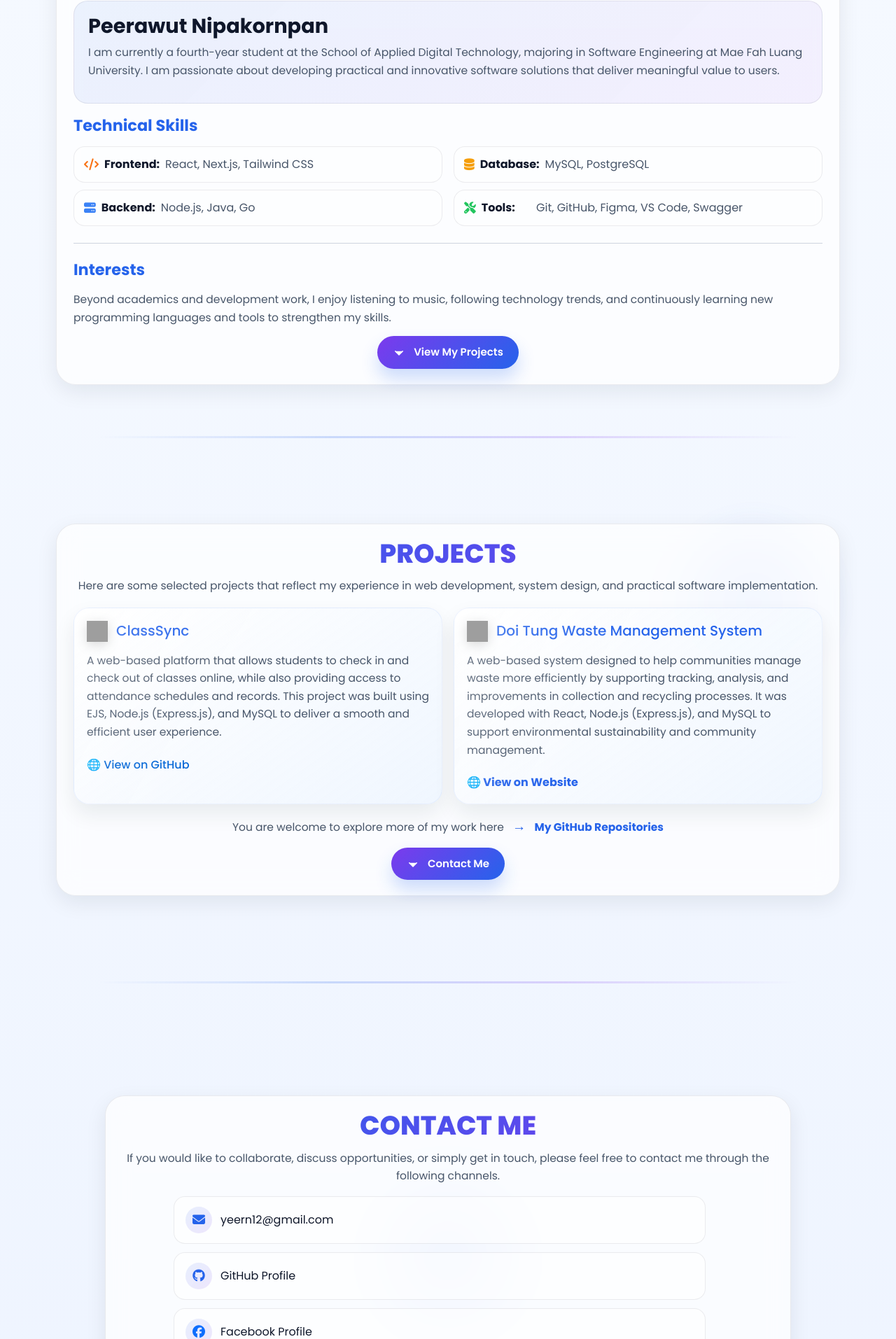
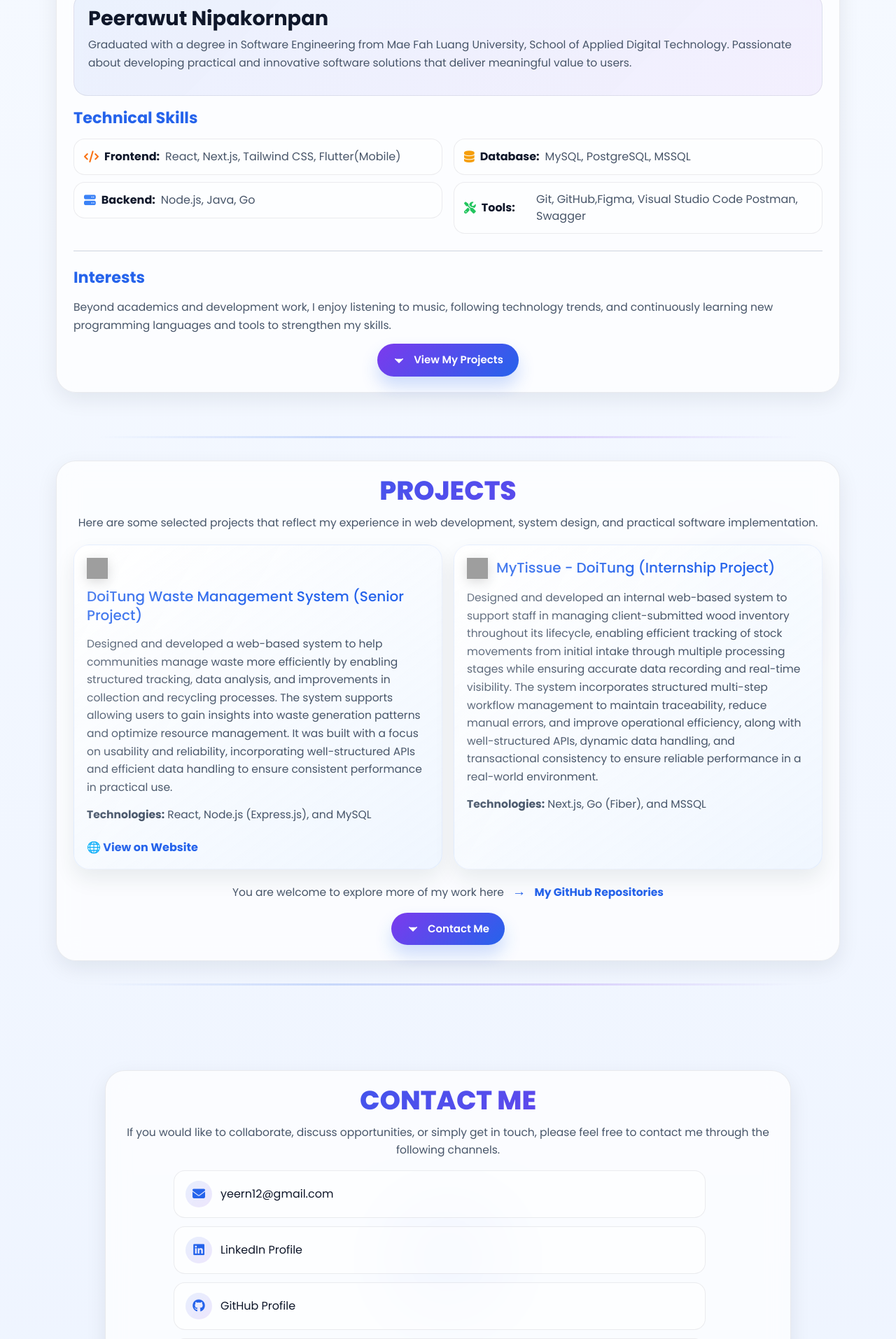
Before and after one commit to 6531503060-nipeerawut/Portfolio, a Node server app: page / in a window 1280 px wide. Shown: the part 1040-2953 px from the top of the page at 70% size. Run offline with Node 20, Linux system fonts and the light colour scheme; some libraries are stand-ins or nearby versions; grey boxes are pictures that could not be loaded.

Commit message:
updated info

```diff
--- a/views/index.ejs
+++ b/views/index.ejs
@@ -64,7 +64,7 @@
   </div>
 
   <section id="home">
-    <div class="hero-badge">Software Engineering Student • Web Developer</div>
+    <div class="hero-badge">Software Engineering Graduate • Web Developer</div>
 
     <img src="/images/Profile.jpg" alt="Profile" width="400" />
 
@@ -72,8 +72,8 @@
       <p class="hero-intro">Hello, my name is</p>
       <h1>Peerawut Nipakornpan</h1>
       <p class="hero-description">
-        I am a Software Engineering student with a strong interest in building
-        practical, user-focused, and well-designed digital solutions.
+        Software Engineering graduate with a strong interest in building practical, user-focused, and well-designed
+        digital solutions.
       </p>
 
       <div class="hero-actions">
@@ -99,10 +99,10 @@
       <div class="about-highlight">
         <h4 class="fw-bold">Peerawut Nipakornpan</h4>
         <p>
-          I am currently a fourth-year student at the School of Applied Digital Technology,
-          majoring in Software Engineering at Mae Fah Luang University.
-          I am passionate about developing practical and innovative software solutions
-          that deliver meaningful value to users.
+          Graduated with a degree in Software Engineering from Mae Fah Luang University, School of Applied Digital
+          Technology.
+          Passionate about developing practical and innovative software solutions that deliver meaningful value to
+          users.
         </p>
       </div>
 
@@ -115,7 +115,7 @@
                 <i class="fas fa-code"></i>
                 <strong>Frontend:</strong>
               </span>
-              <span class="skill-text">React, Next.js, Tailwind CSS</span>
+              <span class="skill-text">React, Next.js, Tailwind CSS, Flutter(Mobile)</span>
             </li>
             <li class="backend">
               <span class="label">
@@ -134,14 +134,14 @@
                 <i class="fas fa-database"></i>
                 <strong>Database:</strong>
               </span>
-              <span class="skill-text">MySQL, PostgreSQL</span>
+              <span class="skill-text">MySQL, PostgreSQL, MSSQL</span>
             </li>
             <li class="tool">
               <span class="label">
                 <i class="fas fa-tools"></i>
                 <strong>Tools:</strong>
               </span>
-              <span class="content">Git, GitHub, Figma, VS Code, Swagger</span>
+              <span class="content">Git, GitHub,Figma, Visual Studio Code Postman, Swagger</span>
             </li>
           </ul>
         </div>
@@ -187,38 +187,42 @@
         <div class="project-card">
           <div class="card-header">
             <img src="https://cdn-icons-png.flaticon.com/512/1051/1051275.png" alt="GitHub icon" />
-            <h2>ClassSync</h2>
+            <h2>DoiTung Waste Management System (Senior Project)</h2>
           </div>
           <div class="projects-container1">
             <p>
-              A web-based platform that allows students to check in and check out of classes online,
-              while also providing access to attendance schedules and records.
-              This project was built using EJS, Node.js (Express.js), and MySQL
-              to deliver a smooth and efficient user experience.
+              Designed and developed a web-based system to help communities manage waste more efficiently by enabling
+              structured tracking, data analysis, and improvements in collection and recycling processes. The system
+              supports allowing users to gain insights into waste generation
+              patterns and optimize resource management. It was built with a focus on usability and reliability,
+              incorporating well-structured APIs and efficient data handling to ensure consistent performance in
+              practical use.
+            </p>
+            <p>
+              <strong>Technologies:</strong> React, Node.js (Express.js), and MySQL
             </p>
           </div>
-          <div style="display: flex; align-items: center; gap: 20px; margin-top: 6px;">
-            <a href="https://github.com/6531503060-nipeerawut/ClassSync" target="_blank"
-              style="text-decoration: none; color: #0366d6; font-weight: 500;">
-              🌐 View on GitHub
-            </a>
-          </div>
+          <a href="https://mymfu.doitung.net/waste" target="_blank">🌐 View on Website</a>
         </div>
 
         <div class="project-card">
           <div class="card-header">
-            <img src="https://cdn-icons-png.flaticon.com/512/1051/1051275.png" alt="GitHub icon" />
-            <h2>Doi Tung Waste Management System</h2>
+            <img src="https://cdn-icons-png.flaticon.com/512/1051/1051275.png" alt="Project icon" />
+            <h2>MyTissue - DoiTung (Internship Project)</h2>
           </div>
           <div class="projects-container1">
             <p>
-              A web-based system designed to help communities manage waste more efficiently
-              by supporting tracking, analysis, and improvements in collection and recycling processes.
-              It was developed with React, Node.js (Express.js), and MySQL
-              to support environmental sustainability and community management.
+              Designed and developed an internal web-based system to support staff in managing client-submitted wood
+              inventory throughout its lifecycle, enabling efficient tracking of stock movements from initial intake
+              through multiple processing stages while ensuring accurate data recording and real-time visibility. The
+              system incorporates structured multi-step workflow management to maintain traceability, reduce manual
+              errors, and improve operational efficiency, along with well-structured APIs, dynamic data handling, and
+              transactional consistency to ensure reliable performance in a real-world environment.
+            </p>
+            <p>
+              <strong>Technologies:</strong> Next.js, Go (Fiber), and MSSQL
             </p>
           </div>
-          <a href="https://mymfu.doitung.net/waste" target="_blank">🌐 View on Website</a>
         </div>
       </div>
 
@@ -268,6 +272,11 @@
           </div>
 
           <div class="contact-item">
+            <i class="fab fa-linkedin linkedin-icon"></i>
+            <a href="www.linkedin.com/in/peerawut-nipakornpan-3550a131a" target="_blank">LinkedIn Profile</a>
+          </div>
+
+          <div class="contact-item">
             <i class="fab fa-github github-icon"></i>
             <a href="https://github.com/6531503060-nipeerawut" target="_blank">GitHub Profile</a>
           </div>
```
